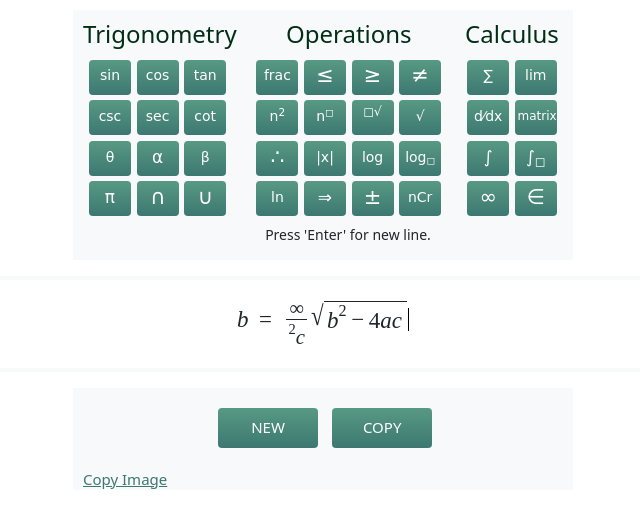
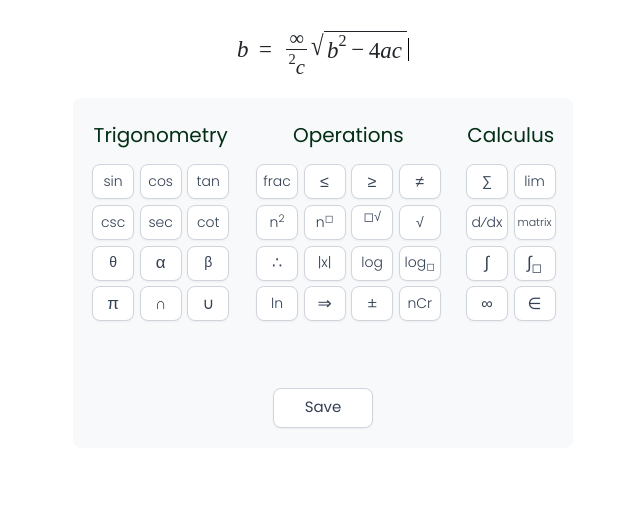
Before and after one commit to nawfelsekrafi/mathCommands, a browser extension: page index.html in a window 1280 px wide. Shown: the whole page, without its empty margins (317-957 px from the left). Drawn offline with nearby package versions, Linux system fonts and the light colour scheme; a web font is replaced by a local one.

Commit message:
styled the editor keyboard

```diff
--- a/index.html
+++ b/index.html
@@ -19,6 +19,10 @@
   </head>
   <body>
   <div class="mathKeyboard">
+    <hr class="hr">
+    <div class="output_area" id="output_area">
+    <p><center><span class="math-field" id="math-field-0"></span></center></p>
+  </div> <!-- end of output area -->
   <div class="contatiner">
     <!-- the keybaord section -->
     <div class="keyboard" id="keyboard">
@@ -105,15 +109,11 @@
 
       </div> <!-- end of right keybaord box -->
     </div>  <!-- end of keyboard -->
-    <p class="enter-text">Press 'Enter' for new line.</p>
 
 
   </div> <!-- end of container -->
 
-  <hr class="hr">
-    <div class="output_area" id="output_area">
-    <p><center><span class="math-field" id="math-field-0"></span></center></p>
-  </div> <!-- end of output area -->
+
 
   <hr class="hr">
   <div class=footer_area>
@@ -128,8 +128,8 @@
       </div>
 
       <div class=right_footer_area> -->
-        <button class="button" id="clear" data-i18n = "new_button">NEW</button>
-        <button class="button" id="copy_latex" data-i18n = "copy_button">COPY</button>
+        <!-- <button class="button" id="clear" data-i18n = "new_button">NEW</button> -->
+        <button class="button" id="copy_latex" data-i18n = "copy_button">Save</button>
   </div><!-- end of footer area -->
 
   <div class="help_area">
--- a/math_extention_main.css
+++ b/math_extention_main.css
@@ -1,3 +1,4 @@
+@import url('https://fonts.googleapis.com/css2?family=Poppins:wght@300;400&display=swap');
 .contatiner{
   display: grid;
   grid-template-rows: 1.5fr 1fr 0.5fr 0.5fr;
@@ -9,9 +10,10 @@
           "help_area";
   padding: 10px;
   width: 500px;
-  height: 250px;
+  height: 270px;
   margin: auto;
   background-color: rgba(248,249,250, 1);
+  border-radius: 8px 8px 0px 0px ;
 }
 
 .br {
@@ -33,7 +35,7 @@
 }
 
 .material-symbols-outlined{
-  color: #3C7871;
+  color: white;
   font-variation-settings:
     'FILL' 0,
     'wght' 400,
@@ -42,8 +44,9 @@
 }
 
 h4{
-  font-family:var(--bs-font-sans-serif);
-  font-size:1.25rem;
+  font-family: 'Poppins', sans-serif !important;
+  font-size: 20px !important;
+  margin: 15px 0 !important;
 
 }
 .output_area{
@@ -55,7 +58,7 @@ h4{
 }
 
 .dialog{
-  font-family:var(--bs-font-sans-serif);
+  font-family: 'Poppins', sans-serif;
   text-align: center;
   border: none;
   background-color: rgba(255,255,255,0.95);
@@ -83,6 +86,7 @@ h4{
 
 .hr{
   border: 2px solid rgb(228,229,230);
+  display: none;
 }
 
 .footer_area{
@@ -90,10 +94,13 @@ h4{
   width: 500px;
   height: 80px;
   margin:auto;
+  display: flex;
+  justify-content: center;
+  border-radius: 0px 0px 8px 8px;
 }
 
 .help_area{
-  background-color: rgba(248,249,250, 1);
+  /* background-color: rgba(248,249,250, 1); */
   width: 500px;
   margin:auto;
   grid_area: help_area;
@@ -104,6 +111,7 @@ h4{
           "left_help ight_help";
   font-size: 14px;
   margin: auto;
+  display: none;
 }
 
 .help_area_left {
@@ -122,15 +130,17 @@ h4{
   margin-top: 20px;
   margin-bottom: 10px;
   outline: none;
-  border-radius: 4px;
   border: none;
-  background: linear-gradient(#589983, #3C7871);
+  background: white;
   cursor: pointer;
-  color: white;
-  font-family:var(--bs-font-sans-serif);
+  color: #344054;
+  font-family: 'Poppins', sans-serif;
   font-size: 15px;
   cursor: pointer;
   -webkit-user-select: none;
+  border: 1px solid #D0D5DD;
+  box-shadow: 0px 1px 2px rgba(16, 24, 40, 0.05);
+  border-radius: 8px;
 
 }
 
@@ -161,7 +171,7 @@ button.current {
 }
 
 p {
-   font-family:var(--bs-font-sans-serif);
+   font-family: 'Poppins', sans-serif;
    font-weight: normal;
    font-style: normal;
 }
@@ -182,7 +192,7 @@ p {
     grid-template-areas:
           "left_pad_area mid_pad_area right_pad_area";
     text-align: center;
-    font-family: 'Arima Madurai', cursive;
+    font-family: 'Poppins', sans-serif;
     margin: auto;
     color: #022e16;
 }
@@ -230,7 +240,7 @@ h2{
     display:block;
     margin: 2.8px;
     /* background: rgba(101, 137, 111, 0.6); */
-    background: linear-gradient(#589983, #3C7871);
+    background: white;
   }
 #go-to-options:hover{
   cursor: pointer;
@@ -238,24 +248,25 @@ h2{
 .key--letter:hover {
     background: rgba(255,255,255,.6);
     cursor:pointer;
-    color: #3C7871;
-    border: 1px solid rgba(60,120,113,0.2);
+    color: #344054;
+    font-weight: 300;
+    /* border: 1px solid rgba(60,120,113,0.2); */
 }
 
 .button:hover{
-  /* background: rgba(255,255,255,.6);
+  box-shadow: 0px 1px 2px rgba(16, 24, 40, 0.05);
+  background: #F9FAFB;
   cursor:pointer;
-  color: #9daab9; */
-  background: rgba(255,255,255,.6);
-  cursor:pointer;
-  color: #3C7871;
-  border: 1px solid rgba(60,120,113,0.2);
+}
+.button:active {
+  background: #FFFFFF;
+  border: 1px solid #D0D5DD;
+  box-shadow: 0px 1px 2px rgba(16, 24, 40, 0.05), 0px 0px 0px 4px #F2F4F7;
 }
 .key--letter:active {
-    background: rgba(255,255,255,.8);
-}
-.button:active{
-    background: rgba(255,255,255,.8);
+  background: #FFFFFF;
+  border: 1px solid #D0D5DD;
+  box-shadow: 0px 1px 2px rgba(16, 24, 40, 0.05), 0px 0px 0px 4px #F2F4F7;
 }
 
 .feedbackLink{
@@ -325,21 +336,29 @@ h2{
     line-height: 27px;
     width: 42px;
     height: 35px;
-    color: white;
+    color: #344054;
     font-size: 14px;
+    font-weight: 300;
+    border: 1px solid #D0D5DD;
+    box-shadow: 0px 1px 2px rgba(16, 24, 40, 0.05);
+    border-radius: 8px;
 }
 .key--letter--large {
     line-height: 27px;
     width: 42px;
     height: 35px;
-    color: white;
+    color: #344054;
     font-size: 17px;
+    font-weight: 300;
+    border: 1px solid #D0D5DD;
+    box-shadow: 0px 1px 2px rgba(16, 24, 40, 0.05);
+    border-radius: 8px;
 }
 .key--letter--large:hover {
     background: rgba(255,255,255,.6);
     cursor:pointer;
-    color: #3C7871;
-    border: 1px solid rgba(60,120,113,0.2);
+    color: white;
+    /* border: 1px solid rgba(60,120,113,0.2); */
 }
 .key--letter--large:active {
     background: rgba(255,255,255,.8);
@@ -348,13 +367,16 @@ h2{
     line-height: 27px;
     width: 42px;
     height: 35px;
-    color: white;
-    font-size: 12px;
+    color: #344054;
+    font-size: 11px;
+    border: 1px solid #D0D5DD;
+    box-shadow: 0px 1px 2px rgba(16, 24, 40, 0.05);
+    border-radius: 8px;
+    font-weight: 300;
 }
 .key--letter--small:hover {
-    background: rgba(255,255,255,.6);
+  background: #F9FAFB;
     cursor:pointer;
-    color: #3C7871;
     border: 1px solid rgba(60,120,113,0.2);
 }
 .key--letter--small:active {
@@ -364,13 +386,16 @@ h2{
     line-height: 27px;
     width: 42px;
     height: 35px;
-    color: white;
-    font-size: 21px;
+    font-weight: 300;
+    color: #344054;
+    border: 1px solid #D0D5DD;
+    box-shadow: 0px 1px 2px rgba(16, 24, 40, 0.05);
+    border-radius: 8px;
 }
 .key--letter--very--large:hover {
-    background: rgba(255,255,255,.6);
+  background: #F9FAFB;
     cursor:pointer;
-    color: #3C7871;
+    color: #344054;
     border: 1px solid rgba(60,120,113,0.2);
 }
 .key--letter--very--large:active {
--- a/math_extention_main.js
+++ b/math_extention_main.js
@@ -3,7 +3,7 @@
 let formulaButton = document.getElementById("formulaButton");
 document.getElementById("closeReviewDialog").addEventListener("click", closeReviewDialog);
 document.getElementById("toIMG").addEventListener("click", toPNG2);
-document.getElementById("clear").addEventListener("click", clear);
+// document.getElementById("clear").addEventListener("click", clear);
 document.getElementById("keyboard").addEventListener("click", MouseDownEvent);
 document.getElementById("closeWelcomeDialog").addEventListener("click", closeWelcomeDialog);
 
```
